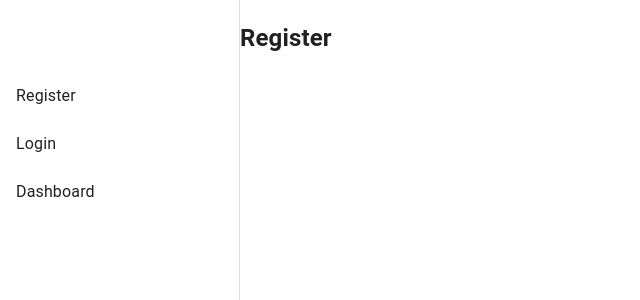
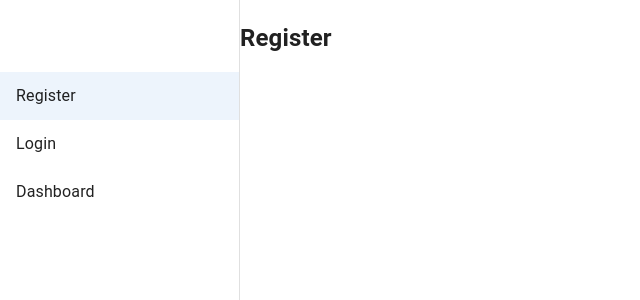
Before and after one commit to peppemintu/ziel, a React (Create React App) app in the folder ziel-fe/: page /register in a window 1280 px wide. Shown: the top 300 px of the page, without its empty margins (0-640 px from the left). Built offline with nearby package versions, Linux system fonts and the light colour scheme.

Commit message:
[FE] Highlight the active link in sidebar

```diff
--- a/ziel-fe/src/App.js
+++ b/ziel-fe/src/App.js
@@ -4,7 +4,8 @@ import {
   BrowserRouter as Router,
   Routes,
   Route,
-  Link
+  Link,
+  useLocation
 } from "react-router-dom";
 import Box from '@mui/material/Box';
 import Drawer from '@mui/material/Drawer';
@@ -20,9 +21,14 @@ const drawerWidth = 240;
 
 function ListItemLink(props) {
   const { icon, primary, to } = props;
+  const location = useLocation();
 
   return (
-    <ListItemButton component={Link} to={to}>
+    <ListItemButton
+      component={Link}
+      to={to}
+      selected={location.pathname === to}
+    >
       {icon ? <ListItemIcon>{icon}</ListItemIcon> : null}
       <ListItemText primary={primary} />
     </ListItemButton>
```
